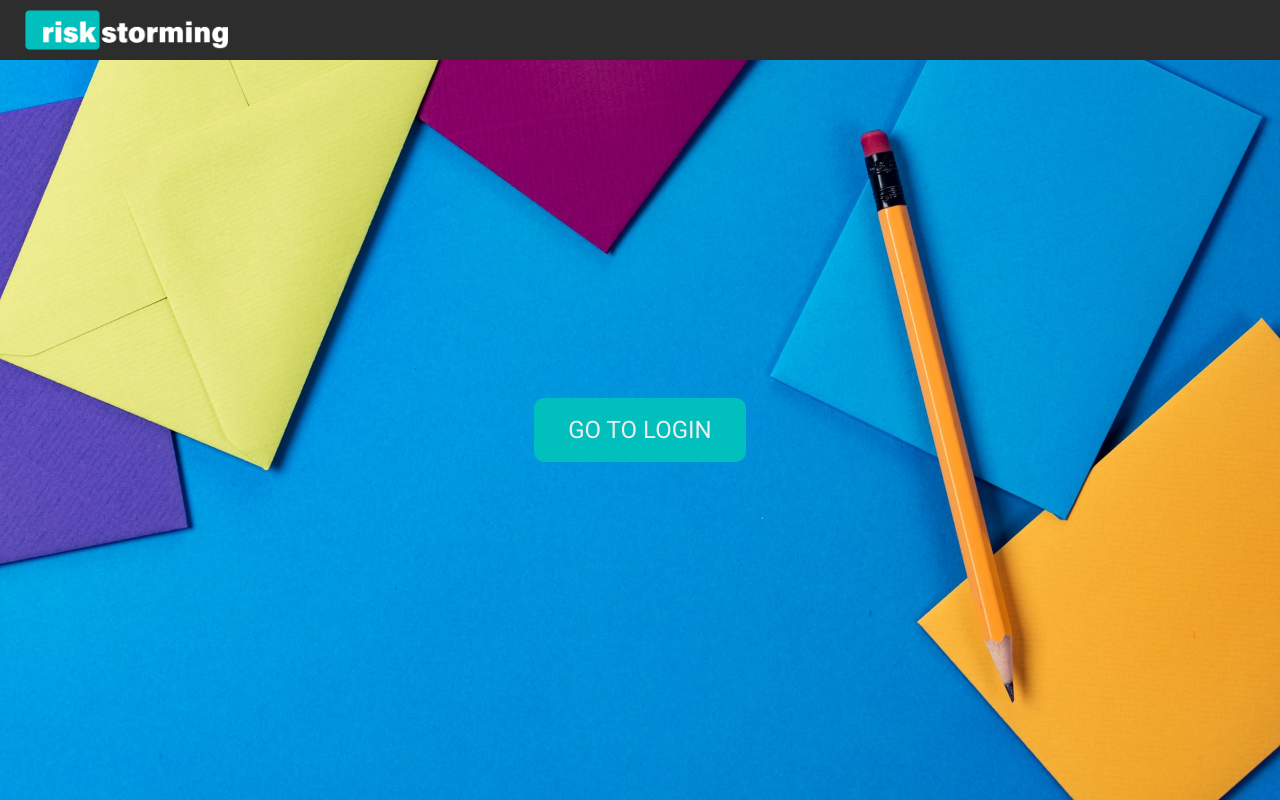
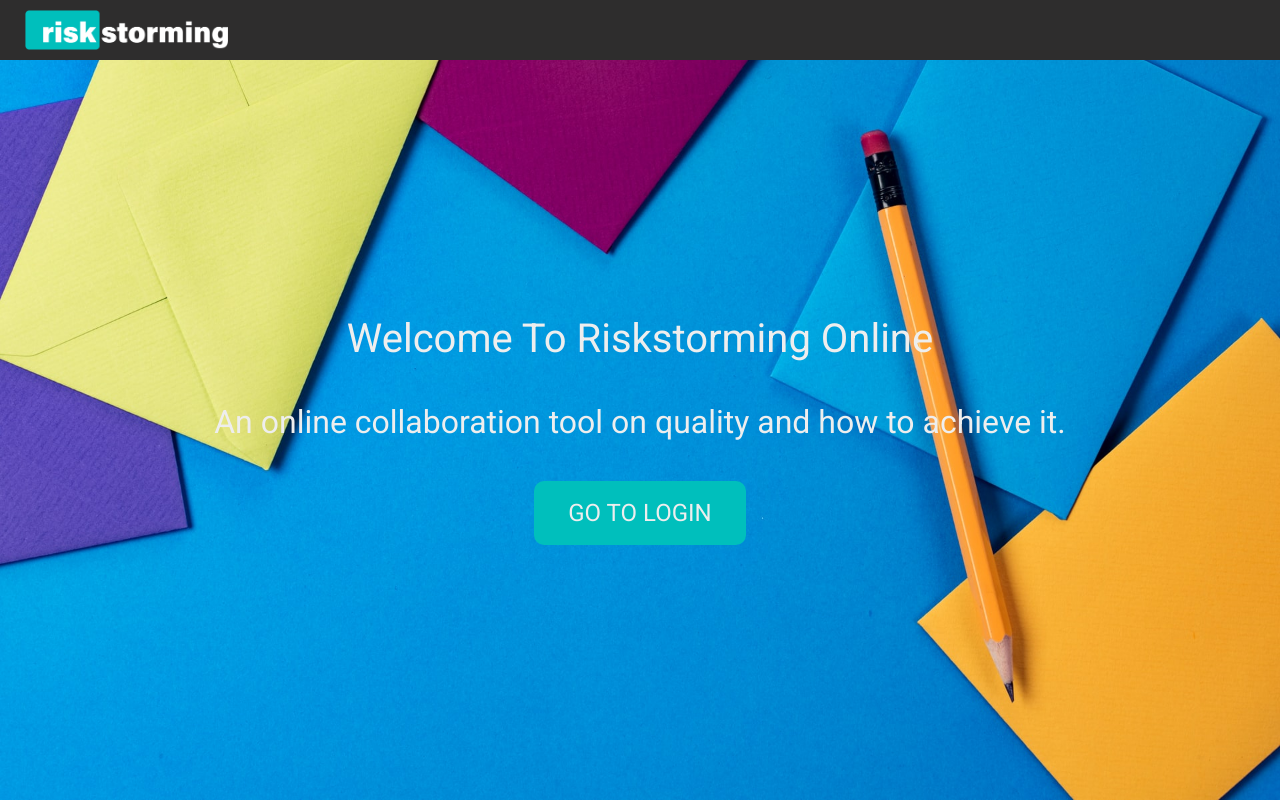
Before and after one commit to mag78N/risk_storming_old, a React (Create React App) app in the folder risk-storming-app/: page / in a window 1280 px wide. Built offline with nearby package versions, Linux system fonts and the light colour scheme; what @react-pdf/renderer would draw is missing.

Commit message:
landing page add text

```diff
--- a/risk-storming-app/src/components/pages/landing-page/LandingPage.css
+++ b/risk-storming-app/src/components/pages/landing-page/LandingPage.css
@@ -1,4 +1,4 @@
-.mainPageContainer {
+.landingPageContainer {
   width: 100vw;
   height: 100vh;
   display: flex;
@@ -7,7 +7,7 @@
   margin-bottom: -60px; /* footer's height */
 }
 
-.mainPageJumbotron {
+.landingPageJumbotron {
   width: 100%;
   max-width: 100%;
   height: calc(100vh - 60px); /* top navbar height */
@@ -19,7 +19,7 @@
   background-repeat: no-repeat;
   background-position: center bottom;
 }
-.mainPageButtonContainer {
+.landingPageButtonContainer {
   border-radius: 10px;
   padding: 3rem;
   /* background-color: rgb(46, 45, 45, 0.8); */
@@ -29,7 +29,18 @@
   align-items: center;
   justify-content: center;
 }
-.mainPageButton{
+.landingPageHeadings {
+  display: flex;
+  flex-direction: column;
+  justify-content: center;
+  align-items: center;
+}
+.landingPageHeadings div {
+  padding-bottom: 2rem;
+  color: #eee;
+  text-align: center;
+}
+.landingPageButton {
   background-color: #00bfbc;
   border: 2px solid #00bfbc;
   border-radius: 10px;
@@ -38,16 +49,7 @@
   padding: 0.75rem 2rem;
   color: #eee;
 }
-.mainPageButton:hover{
+.landingPageButton:hover {
   background-color: #000;
   border: 2px solid #000;
 }
-.topButtonRow{
-  display: flex;
-  justify-content: space-between;
-  align-items: center;
-  margin-bottom: 2rem;
-}
-.clearDataButton {
- margin-left: 1rem;
-}
--- a/risk-storming-app/src/components/pages/landing-page/LandingPage.js
+++ b/risk-storming-app/src/components/pages/landing-page/LandingPage.js
@@ -1,6 +1,5 @@
 import React from 'react';
 import './LandingPage.css';
-import { useHistory } from 'react-router-dom';
 import Button from 'react-bootstrap/Button';
 import TopNavbar from '../../TopNavbar/TopNavbar';
 import { Link } from 'react-router-dom';
@@ -13,11 +12,21 @@ const MainPage = () => {
 
   return (
     <>
-      <div className='mainPageContainer'>
+      <div className='landingPageContainer'>
         <TopNavbar />
-        <div className='mainPageJumbotron' style={bgImgStyle}>
+        <div className='landingPageJumbotron' style={bgImgStyle}>
+          <div className='landingPageHeadings'>
+            <div>
+              <h1>Welcome To Riskstorming Online</h1>
+            </div>
+            <div className='secondHeading'>
+              <h2>
+                An online collaboration tool on quality and how to achieve it.
+              </h2>
+            </div>
+          </div>
           <Link to='/login'>
-            <Button variant='outline-dark' className='mainPageButton'>
+            <Button variant='outline-dark' className='landingPageButton'>
               Go to Login
             </Button>
           </Link>
```
